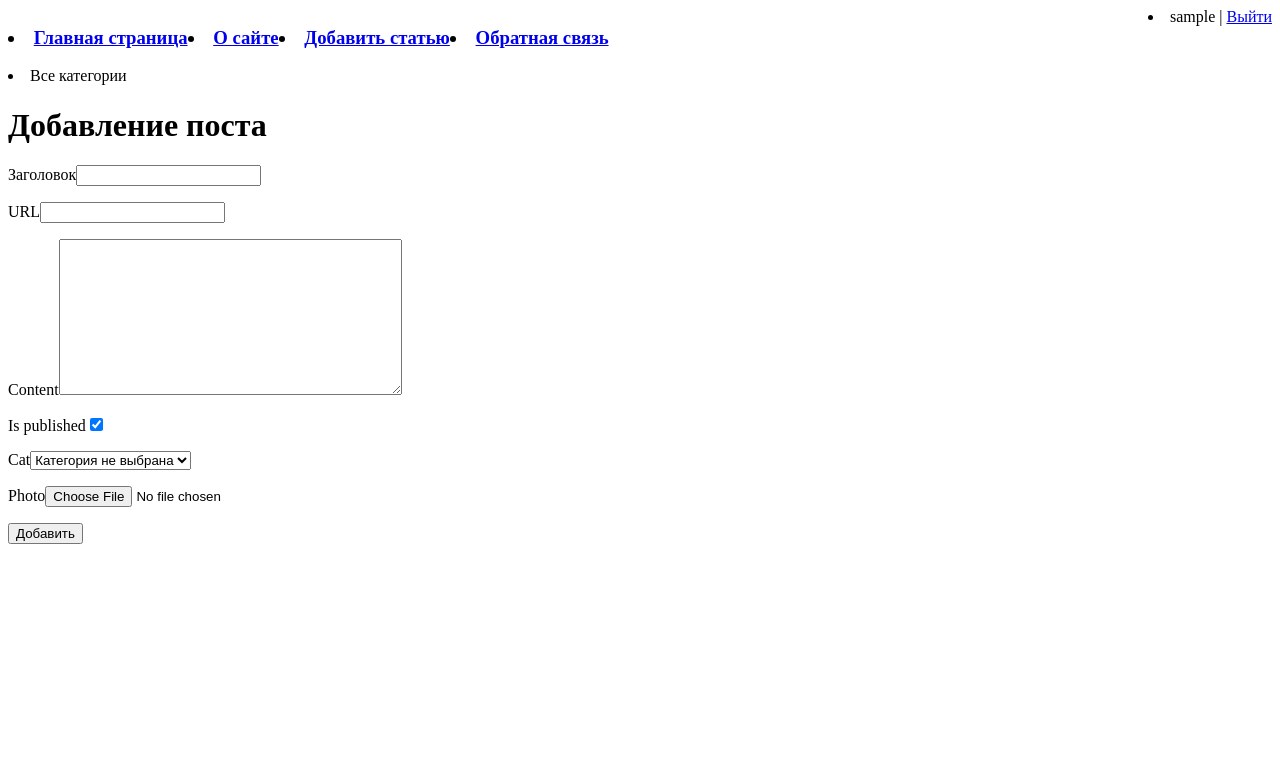
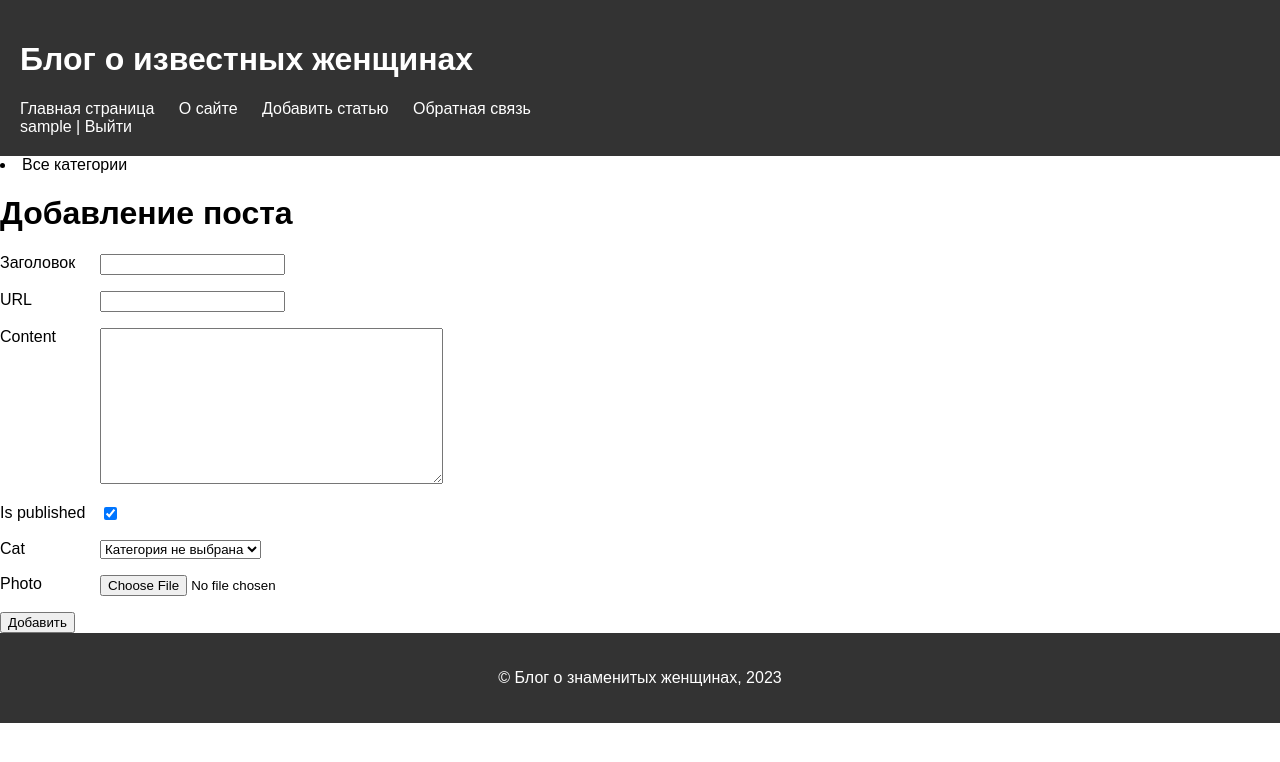
Before and after one commit to Givinity/BlogAboutWomen, a Django app: page /addpage/ in a window 1280 px wide. Shown: the top 762 px of the page. Run offline with Django 4.2, Linux system fonts and the light colour scheme; the visitor is signed in with stand-in values (Sample User, id 1); data that the repository does not hold is empty.

Commit message:
Changed to a beautiful design.

```diff
--- a/startpage/forms.py
+++ b/startpage/forms.py
@@ -1,9 +1,12 @@
 from django import forms
 from django.contrib.auth.forms import UserCreationForm, AuthenticationForm
+
 
 from django.contrib.auth.models import User
 from django.core.exceptions import ValidationError
 
+
+from captcha.fields import CaptchaField
 from .models import *
 
 
@@ -48,3 +51,4 @@ class ContactForm(forms.Form):
     email = forms.EmailField(label='Email')
     content = forms.CharField(widget=forms.Textarea(attrs={'cols': 60,
                                                            'rows': 10}))
+    captcha = CaptchaField()
--- a/startpage/static/startpage/css/style.css
+++ b/startpage/static/startpage/css/style.css
@@ -1,25 +1,54 @@
-.start {
-    margin: auto;
-    display: flex;
+header {
+	background-color: #333;
+	color: #fff;
+	padding: 20px;
 }
+body {
+	font-family: Arial, sans-serif;
+	margin: 0;
+	padding: 0;
+}
+nav ul {
+	margin: 0;
+	padding: 0;
+	list-style: none;
+}
+nav li {
+	display: inline-block;
+	margin-right: 20px;
+}
+nav a {
+	color: #fff;
+	text-decoration: none;
+}
+.posts {
+    margin: 20px;
+}
+
 .last {
     margin-left: auto;
 }
 
-.blog {
-    position: absolute;
-    top: 50%;
-}
-
-
-.form-input {
-
-}
-
-.img-article-left {
-    width: 500px;
+.post img {
+	margin: 0 20px 20px 0;
+	max-width: 150px;
 }
 
 .info-post {
     font-size: 1rem;
 }
+
+.form-label {
+    display: inline-block;
+    min-width: 100px;
+    vertical-align: top;
+}
+.list-pages li {
+	display: inline-block;
+}
+footer {
+	background-color: #333;
+	color: #fff;
+	padding: 20px;
+	text-align: center;
+}
--- /dev/null
+++ b/startpage/templates/startpage/about.html
@@ -0,0 +1,6 @@
+{% extends 'startpage/base.html' %}
+
+{% block content %}
+    <p>Блог о знаменитых женщинах - это онлайн-ресурс, посвященный знаменитым женщинам мира. На нашем сайте вы найдете статьи о певицах, актрисах, моделях, спортсменках и других знаменитых женщинах, которые оставили свой след в истории.</p>
+    <p>Наша цель - поделиться историями и достижениями знаменитых женщин, а также вдохновить наших читателей на новые достижения. Мы постоянно добавляем новые статьи и обновляем информацию, поэтому заходите на наш сайт чаще!</p>
+{% endblock content %}
--- a/templates/startpage/base.html
+++ b/startpage/templates/startpage/base.html
@@ -7,20 +7,24 @@
     <title>{{ title }}</title>
 </head>
 <body>
-    <!-- Sidebar -->
-    <div class="start">
-    {% for m in spisok %}
-        <h3><li><a href="{% url m.url_name %}">{{ m.title }}</a></li></h3>
+    <header>
+        <h1>Блог о известных женщинах</h1>
+        <nav>
+                <ul>
+                    {% for m in spisok %}
+                        <li><a href="{% url m.url_name %}">{{ m.title }}</a></li>
 
-    {% endfor %}
+                    {% endfor %}
+                </ul>
+
 
         {% if request.user.is_authenticated %}
             <li class="last"> {{user.username}} | <a href="{% url 'logout' %}">Выйти</a></li>
             {% else %}
-            <a href="{% url 'register' %}">Регистрация</a> | <a href="{% url 'login' %}">Войти</a>
+            <li class="last"><a href="{% url 'register' %}">Регистрация</a> | <a href="{% url 'login' %}">Войти</a></li>
         {% endif %}
-
-    </div>
+        </nav>
+    </header>
     {% if cat_selected == 0 %}
         <li class="selected">Все категории</li>
     {% else %}
@@ -45,7 +49,7 @@
     {% if page_obj.has_other_pages %}
 
 
-    <nav class="list-pages">
+    <div class="list-pages">
         <ul>
             {% if page_obj.has_previous %}
                 <a href="?page={{ page_obj.previous_page_number }}">&lt;</a>
@@ -66,8 +70,10 @@
             {% endif %}
 
         </ul>
-    </nav>
+    </div>
     {% endif %}
-
+    <footer>
+		<p>&copy; Блог о знаменитых женщинах, 2023</p>
+	</footer>
 </body>
 </html>
--- a/templates/startpage/contact.html
+++ b/startpage/templates/startpage/contact.html
@@ -3,7 +3,7 @@
     <h1>{{title}}</h1>
 
     <form method="post">
-    {% crf_token %}
+    {% csrf_token %}
 
     <div class="form-error">{{ form.non_field_errors }}</div>
 
--- a/templates/startpage/index.html
+++ b/startpage/templates/startpage/index.html
@@ -1,10 +1,10 @@
 {% extends 'startpage/base.html' %}
 
 {% block content %}
-    <div><h1>Блог известных женщин</h1></div>
     <div class="posts">
     <h4>
         {% for foo in posts%}
+            <selection class="post">
             {% if foo.photo %}
                 <p><img class="img-article-left" src="{{ foo.photo.url }}" alt=""></p>
             {% endif %}
@@ -13,7 +13,8 @@
             </li>
             <br>
             <a href="{{ foo.get_absolute_url }}">Читать пост</a>
-
+            </selection>
+            <br>
         {% endfor %}
         <br>
 
--- a/startpage/urls.py
+++ b/startpage/urls.py
@@ -5,7 +5,7 @@ from startpage.views import *
 
 urlpatterns = [
     path('', WomenHome.as_view(), name='home'),
-    path('about/', about, name='about'),
+    path('about/', About.as_view(), name='about'),
     path('post/<slug:post_slug>/', ShowPost.as_view(), name='post'),
     path('category/<slug:cat_slug>/', WomenCategory.as_view(), name='cat'),
     path('addpage/', AddPage.as_view(), name='addpage'),
--- a/startpage/views.py
+++ b/startpage/views.py
@@ -3,10 +3,9 @@ from django.contrib.auth.forms import UserCreationForm, AuthenticationForm
 from django.contrib.auth.views import LoginView
 from django.http import HttpResponse
 
-
 from django.shortcuts import render, get_object_or_404, redirect
 from django.urls import reverse_lazy
-from django.views.generic import ListView, DetailView, CreateView, FormView
+from django.views.generic import ListView, DetailView, CreateView, FormView, TemplateView
 from django.contrib.auth.mixins import LoginRequiredMixin
 
 from .forms import AddPostForm, RegisterUserForm, LoginUserForm, ContactForm
@@ -27,16 +26,25 @@ class WomenHome(DataMixin, ListView):
         c_def = self.get_user_context(title='Главная страница')
         context = dict(list(context.items()) + list(c_def.items()))
         return context
+
     def get_queryset(self):
         return Women.objects.filter(is_published=True).select_related('cat')
 
-#def index(request):
+
+# def index(request):
 #    posts = Women.objects.all()
 #    cats = Category.objects.all()
 #    return render(request, 'startpage/index.html', {'title': 'startpage', 'spisok': menu, 'posts': posts, 'cats': cats})
 
-def about(request):
-    return render(request, 'startpage/about.html')
+class About(DataMixin, TemplateView):
+    template_name = 'startpage/about.html'
+
+
+    def get_context_data(self, **kwargs):
+        context = super().get_context_data(**kwargs)
+        c_def = self.get_user_context(title='About')
+        return dict(list(context.items()) + list(c_def.items()))
+
 
 class ShowPost(DataMixin, DetailView):
     model = Women
@@ -46,7 +54,7 @@ class ShowPost(DataMixin, DetailView):
 
     def get_context_data(self, **kwargs):
         context = super().get_context_data(**kwargs)
-        c_def = self.get_user_context(title = context['post'])
+        c_def = self.get_user_context(title=context['post'])
         return dict(list(context.items()) + list(c_def.items()))
 
 
@@ -74,12 +82,13 @@ class WomenCategory(DataMixin, ListView):
         context = super().get_context_data(**kwargs)
         c = Category.objects.get(slug=self.kwargs['cat_slug'])
         c_def = self.get_user_context(title='Категория -' + str(c.name),
-                                      cat_selected = c.name)
+                                      cat_selected=c.name)
 
         return dict(list(context.items()) + list(c_def.items()))
         # context['title'] = 'Категория -' + str(context['posts'][0].cat)
         # context['menu'] = menu
         # context['cat_selected'] = context['posts'][0].cat_id
+
 
 # def show_category(request, cat_slug):
 #     posts = Women.objects.filter(cat__slug=cat_slug)
@@ -106,7 +115,7 @@ class WomenCategory(DataMixin, ListView):
 #         form = AddPostForm()
 #     return render(request, 'startpage/addpage.html', {'form': form, 'menu': menu, 'title': 'Добавление статьи'})
 
-class AddPage(LoginRequiredMixin ,DataMixin, CreateView):
+class AddPage(LoginRequiredMixin, DataMixin, CreateView):
     form_class = AddPostForm
     template_name = 'startpage/addpage.html'
     login_url = reverse_lazy('home')
@@ -140,7 +149,7 @@ class LoginUser(DataMixin, LoginView):
     def get_context_data(self, **kwargs):
         context = super().get_context_data(**kwargs)
         c_def = self.get_user_context(title='Авторизация')
-        return dict(list(context.items())+ list(c_def.items()))
+        return dict(list(context.items()) + list(c_def.items()))
 
     def get_success_url(self):
         return reverse_lazy('home')
--- a/templates/startpage/about.html
+++ /dev/null
@@ -1,5 +0,0 @@
-{% extends 'startpage/base.html' %}
-
-{% block content %}
-    <h1>Данный блог посвещен знаменитым женщинам</h1>
-{% endblock content %}
--- a/womenproject/settings.py
+++ b/womenproject/settings.py
@@ -39,6 +39,7 @@ INSTALLED_APPS = [
     'django.contrib.staticfiles',
     'debug_toolbar',
     'startpage',
+    'captcha',
 ]
 
 MIDDLEWARE = [
@@ -57,8 +58,7 @@ ROOT_URLCONF = 'womenproject.urls'
 TEMPLATES = [
     {
         'BACKEND': 'django.template.backends.django.DjangoTemplates',
-        'DIRS': [BASE_DIR / 'templates']
-        ,
+        'DIRS': [os.path.join(BASE_DIR, 'templates')],
         'APP_DIRS': True,
         'OPTIONS': {
             'context_processors': [
--- a/womenproject/urls.py
+++ b/womenproject/urls.py
@@ -22,6 +22,7 @@ from womenproject import settings
 
 urlpatterns = [
     path('admin/', admin.site.urls),
+    path('captcha/', include('captcha.urls')),
     path('', include('startpage.urls')),
 ]
 if settings.DEBUG:
```
Also changed, not shown: templates/admin/base_site.html (added, +13 -0 lines), startpage/static/startpage/css/admin.css (added), startpage/templates/startpage/addpage.html (renamed from templates/startpage/addpage.html), startpage/templates/startpage/login.html (renamed from templates/startpage/login.html), startpage/templates/startpage/post.html (renamed from templates/startpage/post.html), startpage/templates/startpage/register.html (renamed from templates/startpage/register.html).
